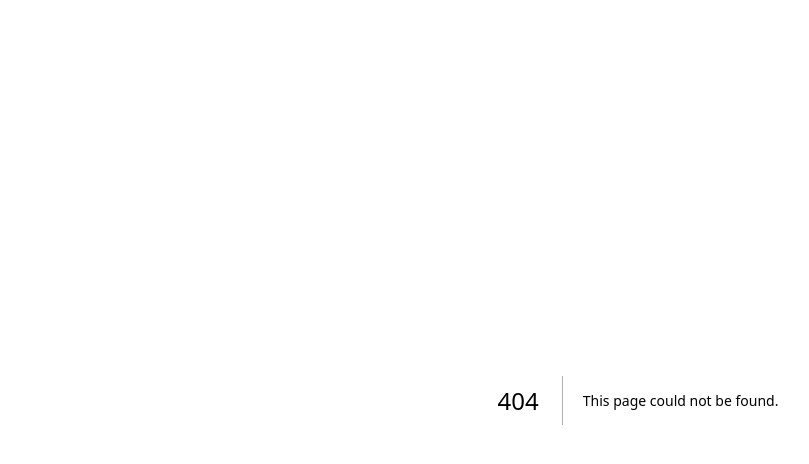
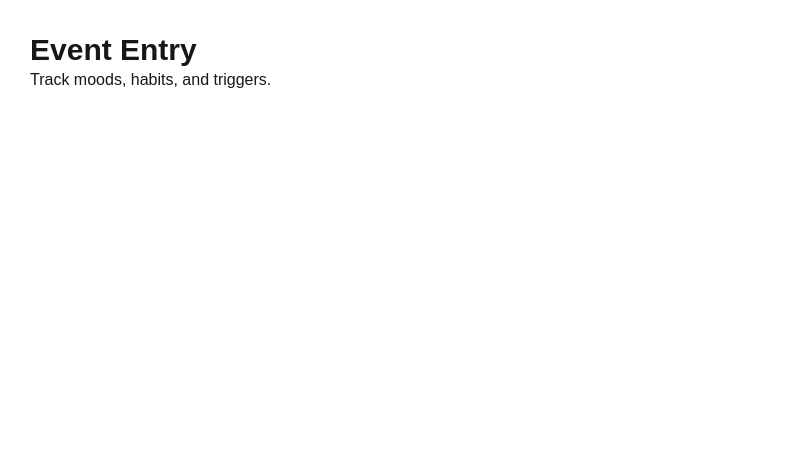
Before and after one commit to helenaaelges-hue/noema, a Next.js app: page /events in a window 1280 px wide. Before the commit this address had no page. Shown: the top 464 px of the page, without its empty margins (2-811 px from the left). Built offline with nearby package versions, Linux system fonts and the light colour scheme.

Commit message:
Create event entry page

```diff
--- /dev/null
+++ b/app/events/page.tsx
@@ -0,0 +1,8 @@
+export default function EventsPage() {
+    return (
+        <main className="p-8">
+            <h1 className="text-3xl font-bold">Event Entry</h1>
+            <p>Track moods, habits, and triggers.</p>
+        </main>
+    );
+}
```
